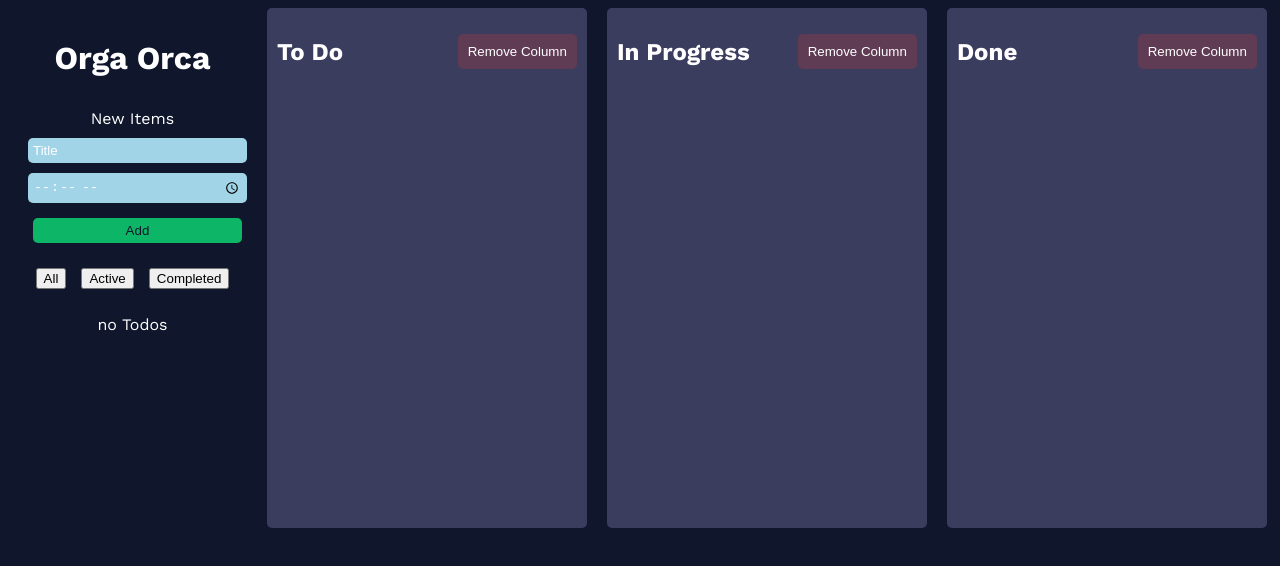
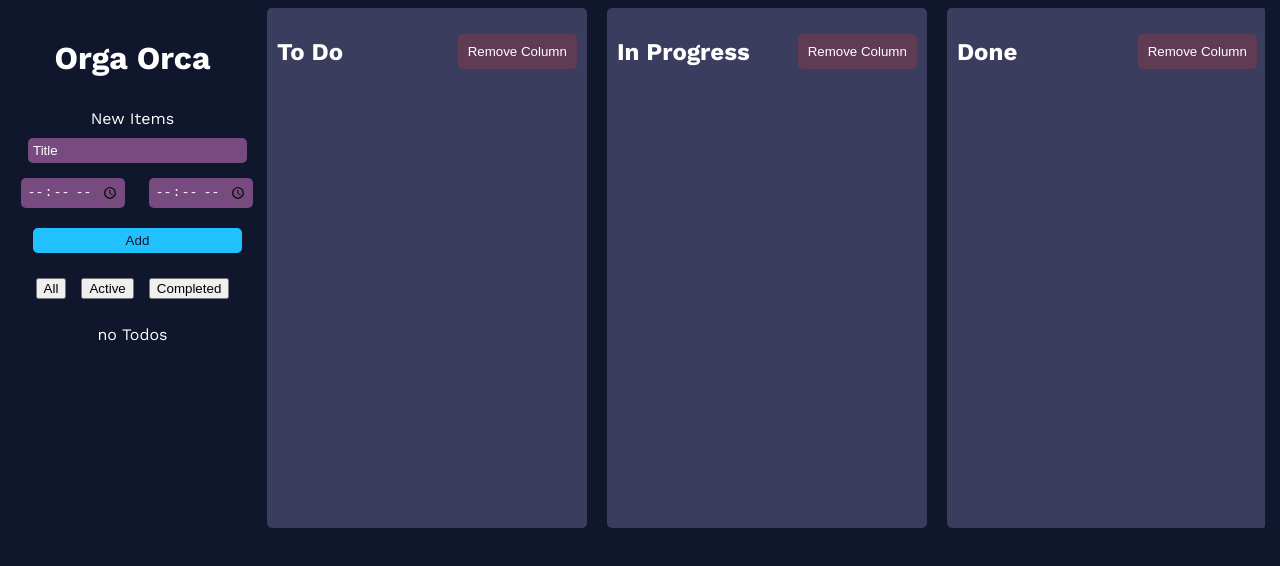
Before and after one commit to MoDev21/OrgaOrca, a React (Vite) app: page / in a window 1280 px wide. Shown: the top 566 px of the page. Built offline with nearby package versions, Linux system fonts and the light colour scheme.

Commit message:
set times are editable, still fine tuning auto h scroll on added kamban board

```diff
--- a/src/App.jsx
+++ b/src/App.jsx
@@ -20,11 +20,12 @@ export default function App() {
   }, [todos])
 
 
-  function addTodo(title) {
+  function addTodo(title, startTime, stopTime) {
     setTodos((currentTodos) => {
       return [
         ...currentTodos,
-        { id: crypto.randomUUID(), title,
+        { id: crypto.randomUUID(), title, startTime, stopTime,
+          isVisible: true,
         completed: false },
       ]
     })
--- a/src/Kamban.css
+++ b/src/Kamban.css
@@ -2,7 +2,7 @@
     display: flex;
     justify-content: space-between;
     align-items: center;
-    width: 100%;
+    width: 126vh;
     overflow-x: scroll;
 }
 
--- a/src/Kamban.jsx
+++ b/src/Kamban.jsx
@@ -1,9 +1,20 @@
-import { useEffect, useState } from 'react';
+import { useEffect, useState, useRef} from 'react';
 import './Kamban.css';
 import { TodoItem } from './TodoItem';
 
 
 const Kamban = () => {
+    const scrollRef = useRef(null);
+    const [hscrolling, setHscrolling] = useState(false);
+
+    const startHscrolling = () => setHscrolling(true);
+
+
+    function stopHscrolling() {
+        console.log('stopHscrolling');
+        setHscrolling(false);
+    }
+
     const [todos, setTodos] = useState(() => {
         const localValue = localStorage.getItem("COLUMN")
         if (localValue == null) return [[], [], []]
@@ -14,10 +25,28 @@ const Kamban = () => {
 
     useEffect(() => {
         localStorage.setItem("COLUMN", JSON.stringify(todos))
+
+        let interval;
+        if (hscrolling && scrollRef.current) {
+            interval = setInterval(() => {
+                scrollRef.current.scrollLeft += 1;
+                if (scrollRef.current.scrollLeft >= scrollRef.current.scrollWidth - scrollRef.current.clientWidth) {
+                    stopHscrolling();
+                    console.log(scrollRef.current.scrollWidth - scrollRef.current.clientWidth);
+                    console.log(scrollRef.current.scrollLeft);
+                }
+
+            }, .01);
+        } else if (!hscrolling && interval) {
+            clearInterval(interval);
+        }
+
+        return () => clearInterval(interval);
     }, [todos])
 
     function addColumn() {
         setTodos([...todos, []]);
+        startHscrolling();
     }
 
     function removeColumn() {
@@ -77,7 +106,7 @@ const Kamban = () => {
     }
 
     return (
-        <div className="kamban-board">
+        <div className="kamban-board" ref={scrollRef}>
             {todos.map((boardTodos, boardIndex) => (
                 <div
                     className="kamban-column"
@@ -95,6 +124,8 @@ const Kamban = () => {
                             <TodoItem
                                 {...todo}
                                 key={todo.id}
+                                startTime={todo.startTime}
+                                stopTime={todo.stopTime}
                                 toggleTodo={() => toggleTodo(boardIndex, todo.id, !todo.completed)}
                                 deleteTodo={() => deleteTodo(boardIndex, todo.id)}
                                 isVisible={true}
--- a/src/NewTodoForm.jsx
+++ b/src/NewTodoForm.jsx
@@ -3,6 +3,8 @@ import { useState } from "react"
 export function NewTodoForm({onSubmit}) {
 
     const [newItem, setNewItem] = useState("Title")
+    const [newStartTime, setNewSartTime] = useState("StartTime")
+    const [newStopTime, setNewStopTime] = useState("StopTime")
 
 
     function handleSubmit(e) {
@@ -17,13 +19,15 @@ export function NewTodoForm({onSubmit}) {
         //     completed: false },
         //   ]
         // })
-        if (newItem === "") return
+        if ((newItem === "") || (newStartTime === "") || (newStopTime === "")) return
 
 
 
-        onSubmit(newItem)
+        onSubmit(newItem, newStartTime, newStopTime)
 
         setNewItem("")
+
+        console.log(newItem, newStartTime, newStopTime);
 
     }
 
@@ -46,12 +50,21 @@ export function NewTodoForm({onSubmit}) {
                     type="text"
                     id="item"
                 />
-                <input
-                    value={newItem}
-                    onChange={e => setNewItem(e.target.value)}
-                    type="time"
-                    id="item"
-                />
+                <div className="duration">
+                    <input
+                        value={newStartTime}
+                        onChange={e => setNewSartTime(e.target.value)}
+                        type="time"
+                        id="start-time"
+                    />
+                    <input
+                        value={newStopTime}
+                        onChange={e => setNewStopTime(e.target.value)}
+                        type="time"
+                        id="stop-time"
+                    />
+                </div>
+
                 <button className="btn">Add</button>
             </div>
 
--- a/src/TodoItem.jsx
+++ b/src/TodoItem.jsx
@@ -1,17 +1,38 @@
-export function TodoItem({completed, id, title, time, toggleTodo, deleteTodo, isVisible, draggable, copyTodo}) {
+import PropTypes from 'prop-types';
+import React, { useState } from 'react';
+
+export function TodoItem({completed, id, title, startTime, stopTime, toggleTodo, deleteTodo, isVisible, draggable, copyTodo}) {
     draggable = draggable === undefined ? true : draggable;
+    startTime = startTime === undefined ? "00:00" : startTime;
+    stopTime = stopTime === undefined ? "00:00" : stopTime;
+
+    const [newStartTime, setNewSartTime] = useState(startTime)
+    const [newStopTime, setNewStopTime] = useState(stopTime)
+
+    var [isEditingTime, setIsEditingTime] = useState(false);
+
+    TodoItem.propTypes = {
+        completed: PropTypes.bool.isRequired,
+        id: PropTypes.number.isRequired,
+        title: PropTypes.string.isRequired,
+        startTime: PropTypes.string.isRequired,
+        stopTime: PropTypes.string.isRequired,
+        toggleTodo: PropTypes.func.isRequired,
+        deleteTodo: PropTypes.func.isRequired,
+        isVisible: PropTypes.bool.isRequired,
+        draggable: PropTypes.bool,
+        copyTodo: PropTypes.bool,
+    };
 
     const handleDragStart = (e) => {
         if(copyTodo){
             e.dataTransfer.effectAllowed = "copy";
-            e.dataTransfer.setData("text/plain", JSON.stringify({id, title, time}));
+            e.dataTransfer.setData("text/plain", JSON.stringify({id, title, startTime, stopTime}));
         }
         else{
             e.dataTransfer.effectAllowed = "move";
-            e.dataTransfer.setData("text/plain", JSON.stringify({id, title, time}));
+            e.dataTransfer.setData("text/plain", JSON.stringify({id, title, startTime, stopTime}));
         }
-
-
     };
 
     const handleDragOver = (e) => {
@@ -24,15 +45,66 @@ export function TodoItem({completed, id, title, time, toggleTodo, deleteTodo, is
         console.log(data);
     }
 
+    const handleStartTimeChange = (e) => {
+        setNewSartTime(e.target.value);
+        console.log(e.target.value);
+    }
+
+    const handleStopTimeChange = (e) => {
+        setNewStopTime(e.target.value);
+        console.log(e.target.value);
+    }
+
+    const toggleEditTime = () => {
+        setIsEditingTime(!isEditingTime);
+    }
+
+    const handleSaveTime = () => {
+        setIsEditingTime(false);
+        setNewSartTime(newStartTime);
+        setNewStopTime(newStopTime);
+        console.log(newStartTime);
+        console.log(newStopTime);
+    }
+
+    const inputEditTime = (
+        <div className="task-duration">
+            <input
+                value={newStartTime}
+                onChange={handleStartTimeChange}
+                type="time"
+                id="start-time"
+            />
+            <input
+                value={newStopTime}
+                onChange={handleStopTimeChange}
+                type="time"
+                id="stop-time"
+            />
+            <button onClick={handleSaveTime}>Save</button>
+        </div>
+    )
+
+    const pEditTime = (
+        <div className="task-duration">
+            <p onClick={toggleEditTime}>{newStartTime}</p>
+            <p>to</p>
+            <p onClick={toggleEditTime}>{newStopTime}</p>
+        </div>
+    )
+
     return(
         <li
             style={{borderRadius: "5px", display: isVisible ? "flex" : "none"}}
             draggable={draggable}
             onDragStart={handleDragStart}
             onDragOver={handleDragOver}
-            onDrop={handleDrop}>
-            {title}
-            {time}
+            onDrop={handleDrop}
+        >
+            <p>
+                {title}
+            </p>
+            {isEditingTime ? inputEditTime : pEditTime}
             <div style={
                 {
                     width: "100%",
@@ -60,8 +132,9 @@ export function TodoItem({completed, id, title, time, toggleTodo, deleteTodo, is
                     {completed ? "Done" : "Not done yet"}
                 </label>
                 <button
-                onClick={() => deleteTodo(id)}
-                className="btn btn-delete">
+                    onClick={() => deleteTodo(id)}
+                    className="btn btn-delete"
+                >
                     Delete
                 </button>
             </div>
--- a/src/TodoList.jsx
+++ b/src/TodoList.jsx
@@ -22,6 +22,8 @@ export function Todolist({ todos, toggleTodo, deleteTodo, isVisible }) {
           <TodoItem
             {...todo}
             key={todo.id}
+            startTime={todo.startTime}
+            stopTime={todo.stopTime}
             toggleTodo={toggleTodo}
             deleteTodo={deleteTodo}
             isVisible={todo.isVisible !== undefined ? todo.isVisible : true}
--- a/src/styles.css
+++ b/src/styles.css
@@ -3,8 +3,8 @@
 :root{
     --background-color: #10172D;
     --primary-color: #10172D;
-    --secondary-color: #a2d4e7;
-    --accent-color: #0DB667;
+    --secondary-color: #a963a8ad;
+    --accent-color: #21c0ff;
 
 }
 
@@ -29,12 +29,39 @@ body{
     list-style: none;
     display: flex;
     flex-direction: column;
-    padding: 0;
     align-items: center;
+    gap: 10px;
+    padding: 4px;
     width: 100%;
     background-color: var(--secondary-color);
     color: var(--background-color);
     font-weight: 500;
+}
+
+.list li p{
+    margin: 0;
+    border-radius: 5px 5px 0 0;
+}
+
+.duration{
+    display: flex;
+    flex-direction: row;
+    justify-content: center;
+    gap: 24px;
+    width: 100%;
+    padding: 5px;
+    border-radius: 0 0 5px 5px;
+
+}
+
+.task-duration{
+    display: flex;
+    flex-direction: row;
+    justify-content: center;
+    gap: 24px;
+    width: 100%;
+    padding: 5px;
+    border-radius: 0 0 5px 5px;
 }
 
 .toggle{
```
